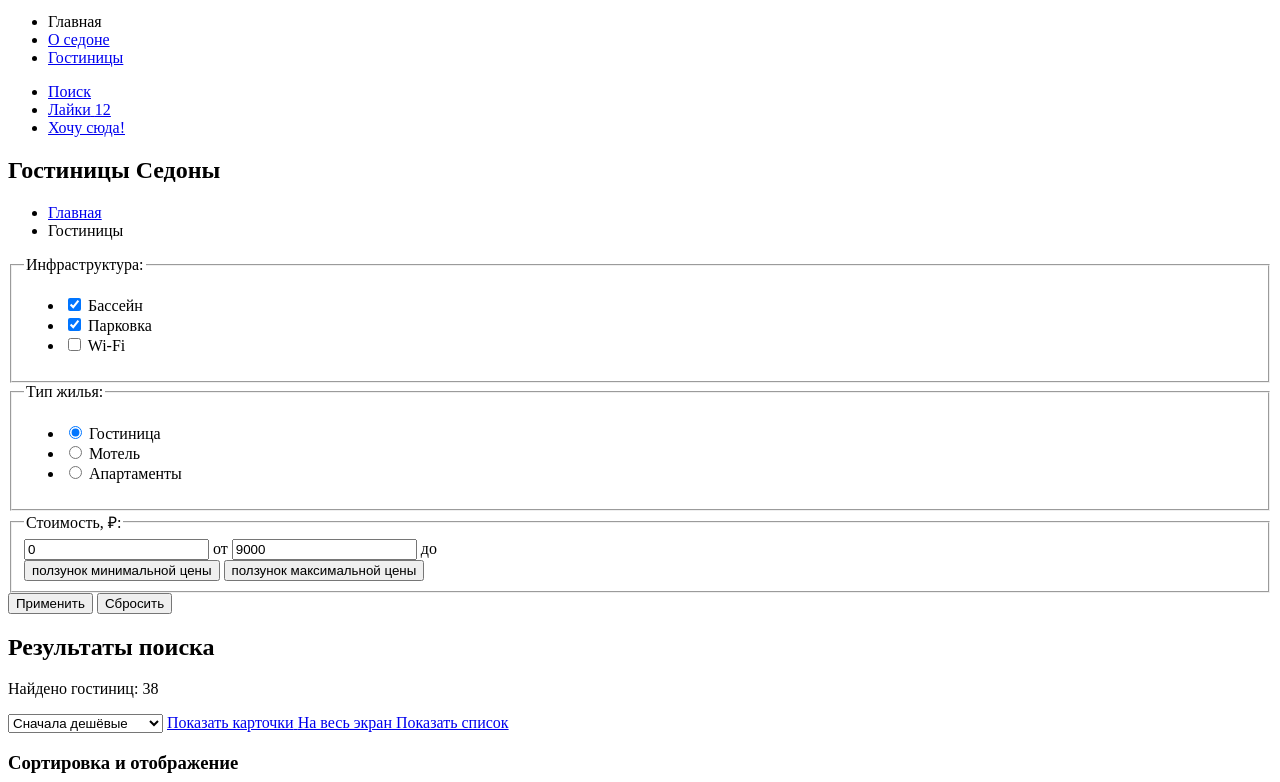
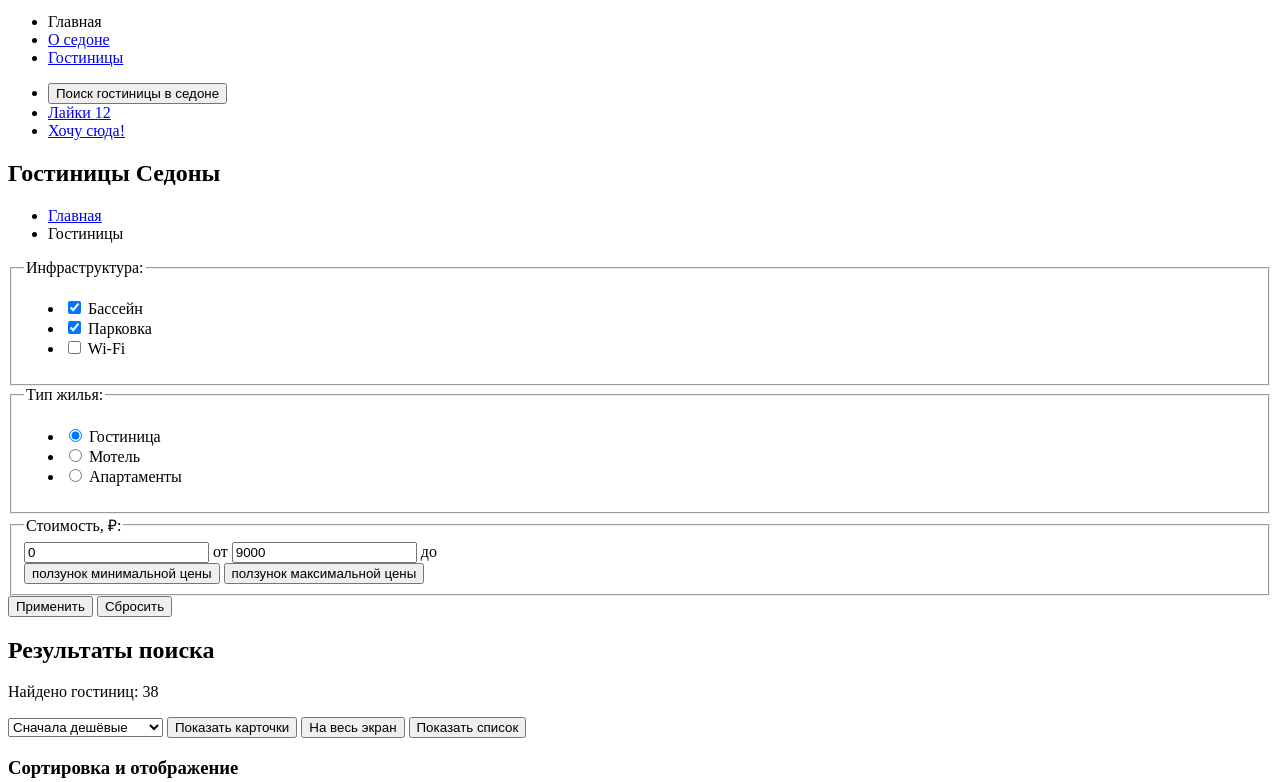
Before and after one commit to htmlacademy-htmlcss/2369733-sedona-38, a plain HTML site: page catalog.html in a window 1280 px wide. Shown: the part 29-811 px from the top of the page. Drawn offline with Linux system fonts and the light colour scheme.

Commit message:
небольшие исправления разметки

```diff
--- a/catalog.html
+++ b/catalog.html
@@ -28,11 +28,11 @@
 
         <ul class="navigation-user">
           <li class="user-item">
-            <a class="icon-button" href="#">
+            <button class="icon-button" href="#">
               <span class="visually-hidden">
-                Поиск
+                Поиск гостиницы в седоне
               </span>
-            </a>
+            </button>
           </li>
           <li class="user-item">
             <!-- лайки или избранное?...кнопка или ссылка? -->
@@ -91,7 +91,7 @@
             <ul class="catalog-filter-list">
               <li class="catalog-filter-item">
                 <label class="control">
-                    <input class="control-input" type="radio" name="product-group" value="Hotel"  checked>
+                  <input class="control-input" type="radio" name="product-group" value="Hotel" checked>
 
                   Гостиница
                 </label>
@@ -138,10 +138,8 @@
                 </button>
               </div>
             </div>
+          </fieldset>
 
-
-
-            </fieldset>
           <button class="button-submit" type="submit">Применить</button>
           <button class="button-reset" type="reset">Сбросить</button>
 
@@ -150,6 +148,7 @@
 
 
       </section>
+
       <section class="catalog" data-test="catalog">
         <h2 class="visually-hidden">Результаты поиска</h2>
         <P class="catalog-title">Найдено гостиниц: 38</p>
@@ -158,15 +157,18 @@
           <option value="cheap" selected>Сначала дешёвые</option>
           <option value="expensive">Сначала дорогие</option>
         </select>
-        <a href="#" class="button button-light">
+
+        <button class="button button-light" type="button">
           <span class="visually-hidden">Показать карточки</span>
-        </a>
-        <a class="button" href="#">
+        </button>
+
+        <button class="button" type="button">
           <span class="visually-hidden">На весь экран</span>
-        </a>
-        <a class="button" href="#">
+        </button>
+
+        <button class="button" type="button">
           <span class="visually-hidden"> Показать список</span>
-        </a>
+        </button>
 
         <h3 class="visually-hidden">Сортировка и отображение</h3>
 
@@ -308,7 +310,7 @@
 
 
       <address class="footer-phone">
-        <a  href="tel:+78128121212">+7 (812) 812-12-12</a>
+        <a href="tel:+78128121212">+7 (812) 812-12-12</a>
       </address>
 
 
```
Also changed, not shown: index.html (+6 -7 lines). Lines whose indentation alone changed are shown as unchanged.
